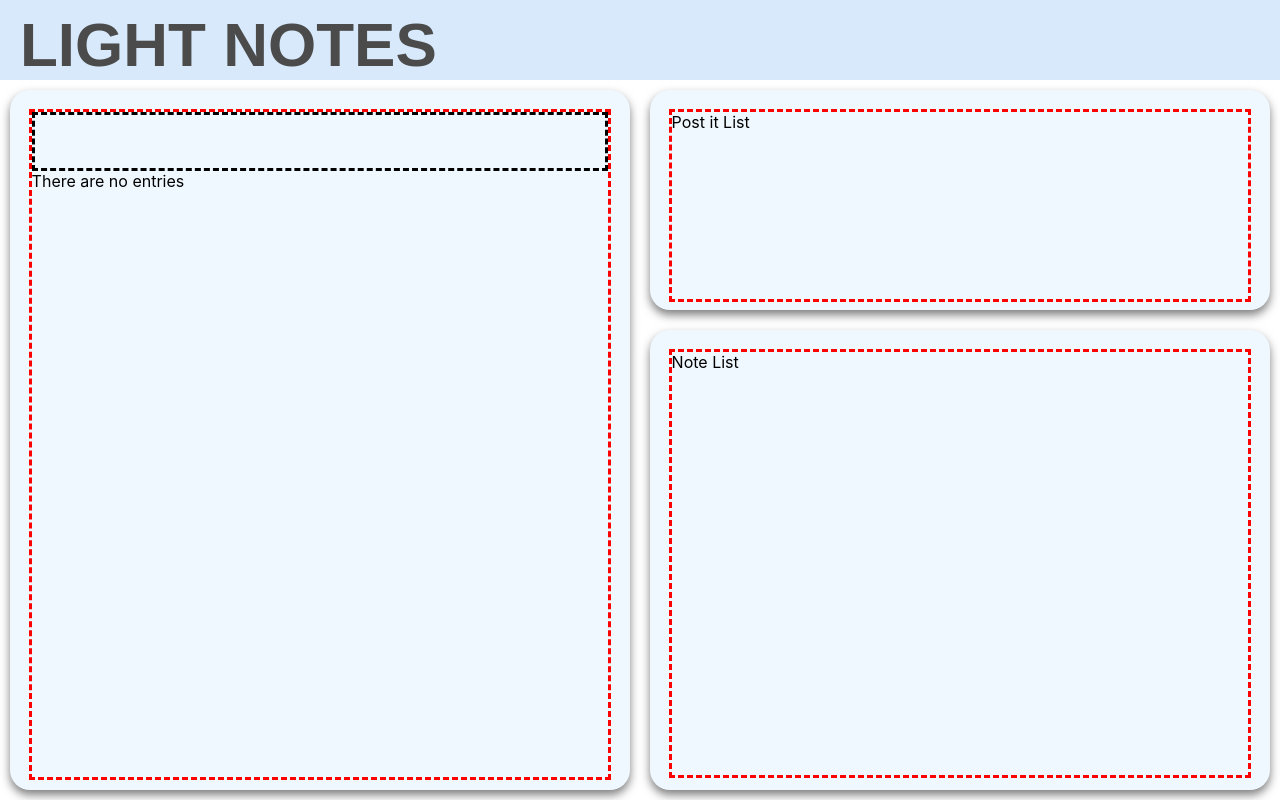
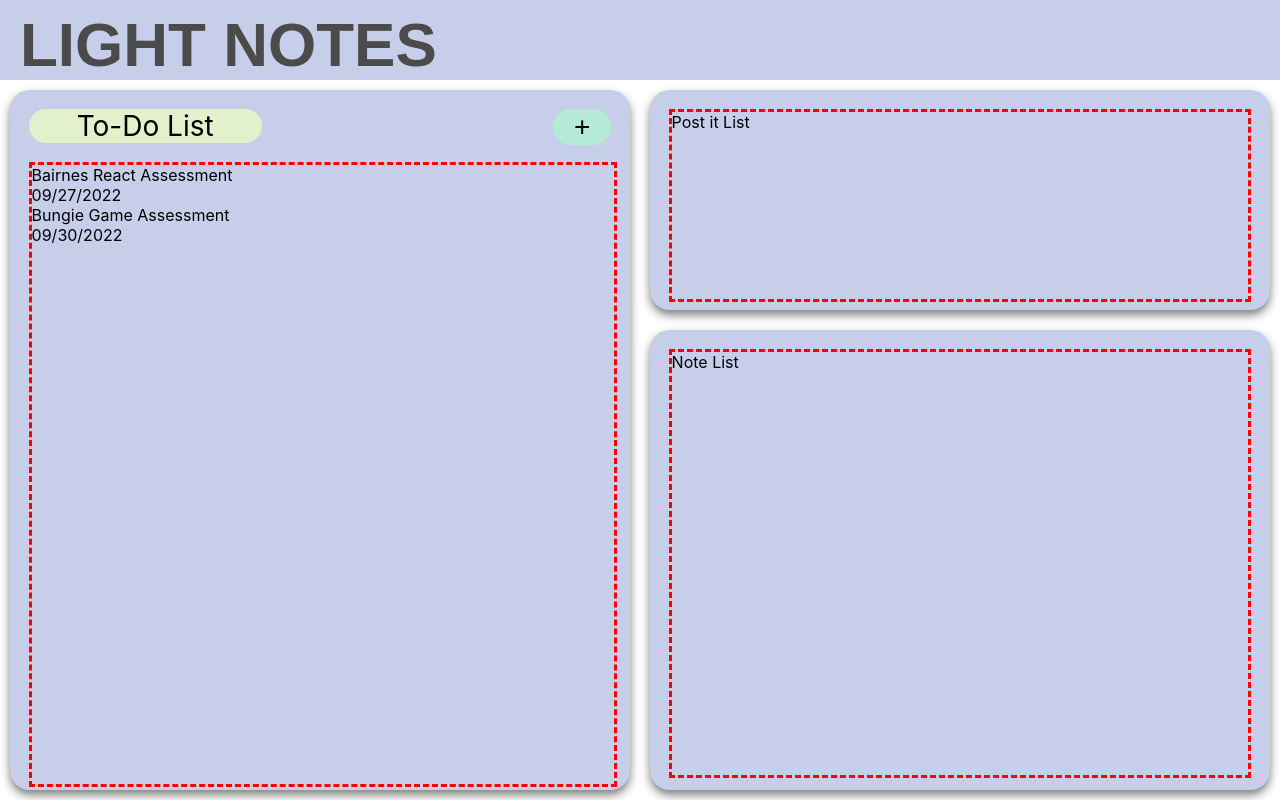
Before and after one commit to PaulHan0527/react-notes-app, a React (Create React App) app: page / in a window 1280 px wide. Built offline with nearby package versions, Linux system fonts and the light colour scheme.

Commit message:
Todo list working

```diff
--- a/src/App.css
+++ b/src/App.css
@@ -6,7 +6,7 @@
 
 .header-container {
   height: 10vh !important;
-  background-color: rgb(215, 233, 250);
+  background-color: #C7CEEA;
 }
 
 .content-container {
@@ -15,7 +15,7 @@
 }
 
 .box {
-  background-color: aliceblue;
+  background-color: #C7CEEA;
   margin: 10px;
   box-shadow: 0px 5px 10px 0px rgba(0, 0, 0, 0.5);
   border-radius: 20px;
--- a/src/App.js
+++ b/src/App.js
@@ -1,14 +1,10 @@
 import './App.css';
-import React, { useState } from 'react';
+import React from 'react';
 import Header from './Components/Header/Header.js';
-import Content from './Components/Content/Content.js'
-
+import Content from './Components/Content/Content.js';
 function App() {
   // authenticate here
   // fetch every info we need
-  const [todoList, setTodoList] = useState([]);
-  const [postList, setPostList] = useState([]);
-  const [noteList, setNoteList] = useState([]);
 
   return (
     <div className='app-container'>
@@ -19,14 +15,7 @@ function App() {
       </div>
       <div className='content-container'>
         <Content
-          todoList = {todoList}
-          setTodoList = {setTodoList}
 
-          postList = {postList}
-          setPostList = {setPostList}
-
-          noteList = {noteList}
-          setNoteList = {setNoteList}
         />
       </div>
     </div>
--- /dev/null
+++ b/src/Components/Content/Classes/TodoEntry.js
@@ -0,0 +1,12 @@
+class TodoEntry {
+    constructor(content, date) {
+        this.content = content;
+        this.date = date;
+        this.completed = false;
+    }
+
+    toggleEntry() {
+        this.completed = !this.completed;
+    }
+}
+export default TodoEntry;
--- a/src/Components/Content/Content.js
+++ b/src/Components/Content/Content.js
@@ -12,8 +12,7 @@ const Content = (props) => {
         <div className='container'>
             <div className='box todo-container'>
                 <TodoList
-                    todoList = {props.todoList}
-                    setTodoList = {props.setTodoList}
+
                 />
             </div>
             <div className='box post-container'>
--- a/src/Components/Content/TodoList.js
+++ b/src/Components/Content/TodoList.js
@@ -1,21 +1,39 @@
 import React from "react";
-import '../css/todoList.css'
+import '../css/todoList.css';
+import TodoEntry from "./Classes/TodoEntry";
 
 const TodoList = (props) => {
+    // set this variable by auth user
+    let todoList = [new TodoEntry("Bairnes React Assessment", "09/27/2022"),
+                    new TodoEntry("Bungie Game Assessment", "09/30/2022")];
+
 
     return (
         <div className="todoList-container">
             {/* Todo list header */}
             <div className="todoList-header">
+                <div className="todoList-header-title">
+                    To-Do List
+                </div>
+                <button className="todoList-header-add" onClick={() => {console.log(todoList); console.log(todoList.length);}}>
+                    +
+                </button>
+            </div>
 
+            {/* Todo list content */}
+            <div className="todoList-content">
+            {
+                todoList.length !== 0
+                ? todoList.map(entry => {
+                    return (<div>
+                                <div>{entry.content}</div>
+                                <div>{entry.date}</div>
+                            </div>
+                            )
+                })
+                : <div>There are no items.</div>
+            }
             </div>
-            {/* Todo list content */}
-
-            {
-                props.todoList.length !== 0 ?
-                <div>There are entries</div>
-                : <div> There are no entries</div>
-            }
 
         </div>
     )
--- a/src/Components/css/todoList.css
+++ b/src/Components/css/todoList.css
@@ -1,13 +1,42 @@
 .todoList-container {
     margin: 3%;
     height: 95%;
+}
+
+.todoList-header {
+    margin-bottom: 3%;
+    overflow: hidden;
+}
+
+.todoList-header-title {
+    float: left;
+    width: 40%;
+    border-radius: 20px;
+    background-color: #E2F0CB;
+    text-align: center;
+    font-size: 28px;
+}
+
+.todoList-header-add {
+    float: right;
+    width: 10%;
+    border-radius: 20px;
+    border-color: transparent;
+    background-color: #B5EAD7;
+    text-align: center;
+    font-size: 28px;
+}
+
+.todoList-header-add:hover {
+    cursor: pointer;
+    border-color: black;
+
+}
+
+.todoList-content {
+    height: 93%;
+    width: 100%;
+
     border-color: red;
     border-style: dashed;
 }
-
-
-.todoList-header {
-    height: 8%;
-    border-color: black;
-    border-style: dashed;
-}
```
Also changed, not shown: src/Components/Content/Classes/NoteEntry.js (added), src/Components/Content/Classes/PostEntry.js (added).
